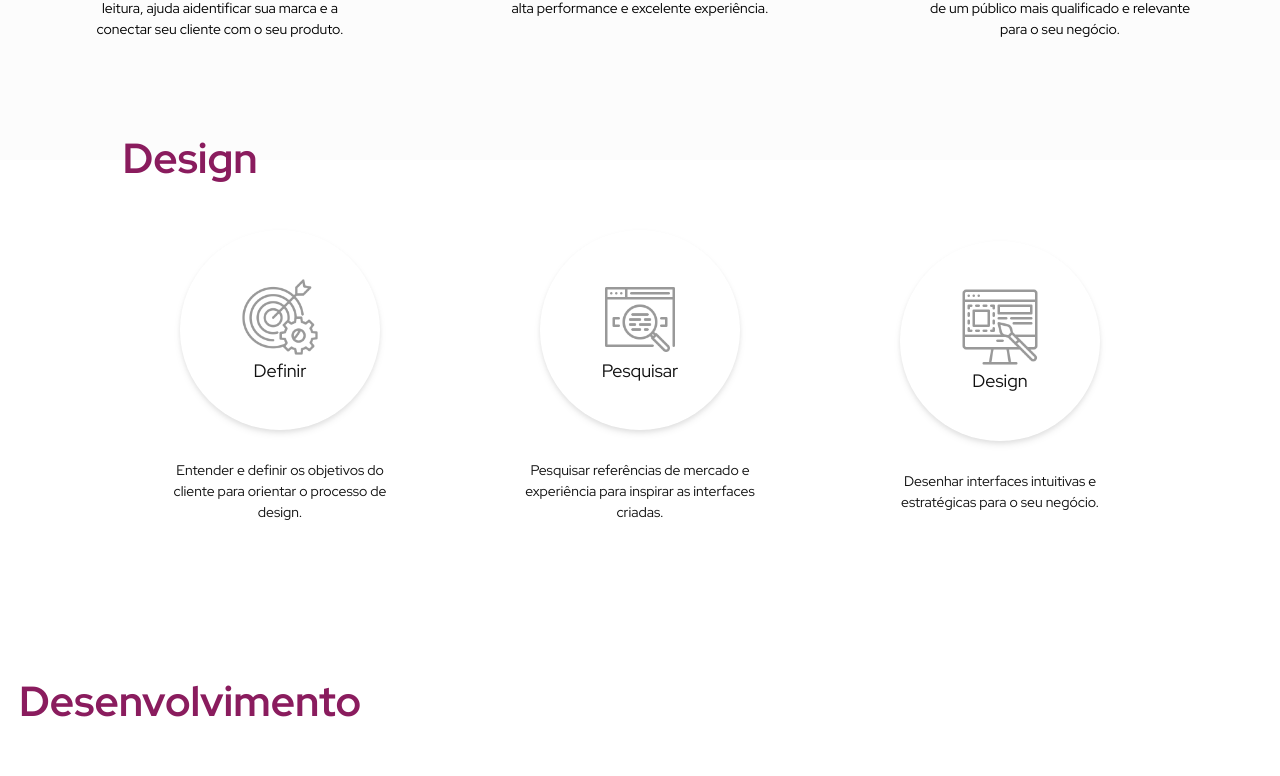
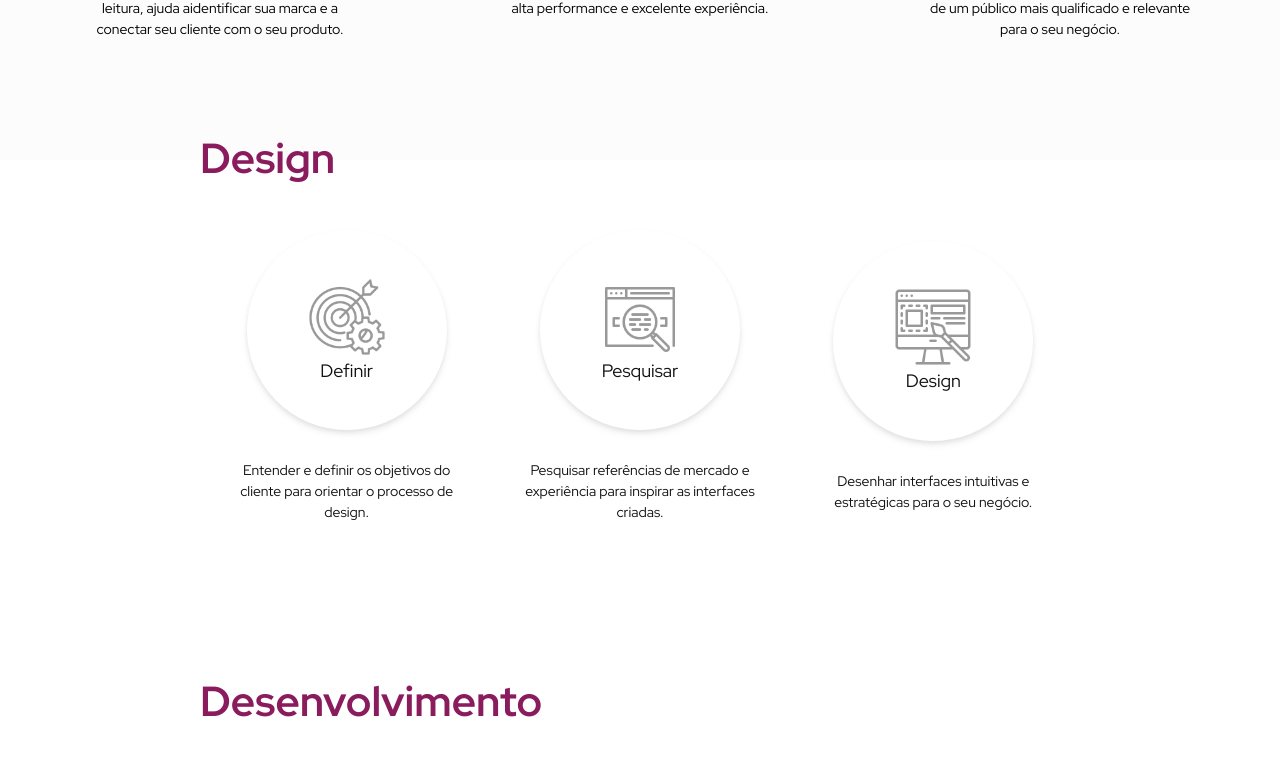
Before and after one commit to cmoutella/next-portfolio, a Next.js app: page /business in a window 1280 px wide. Shown: the part 640-1416 px from the top of the page. Built offline with nearby package versions, Linux system fonts and the light colour scheme.

Commit message:
fix(BusinessSection): fix title

```diff
--- a/src/pageComponents/business/Section.tsx
+++ b/src/pageComponents/business/Section.tsx
@@ -9,11 +9,8 @@ const PageSection = ({
 }) => {
   return (
     <article className="bg-white">
-      <div className="container relative pt-[60px] pb-[120px] md:pt-[70px] md:pb-[180px] max-w-[1100px]">
-        <h4
-          className="absolute top-[-33px] left-[50%] md:left-[100px] text-[32px] md:text-[42px] text-primary-dark text-center font-bold"
-          style={{ transform: "translateX(-50%)" }}
-        >
+      <div className="container relative /// pt-[60px] pb-[120px] md:pt-[70px] md:pb-[180px] lg:pt-[70px] lg:pb-[180px] /// max-w-[450px] md:max-w-[780px] lg:max-w-[900px]">
+        <h4 className="absolute top-[-27px] md:top-[-33px] ///  text-[32px] md:text-[42px] text-primary-dark text-center font-bold">
           {title}
         </h4>
         {children}
```
